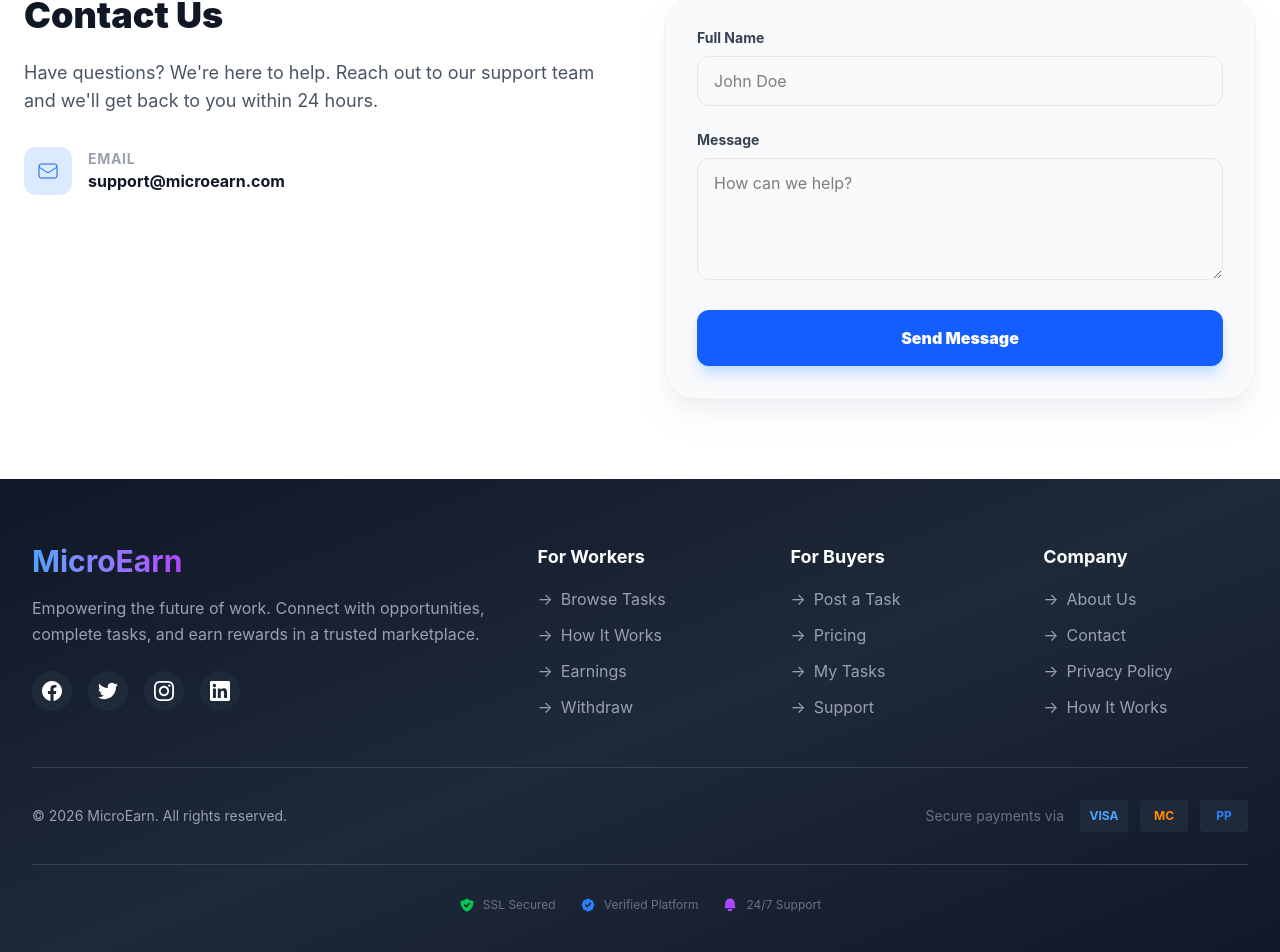
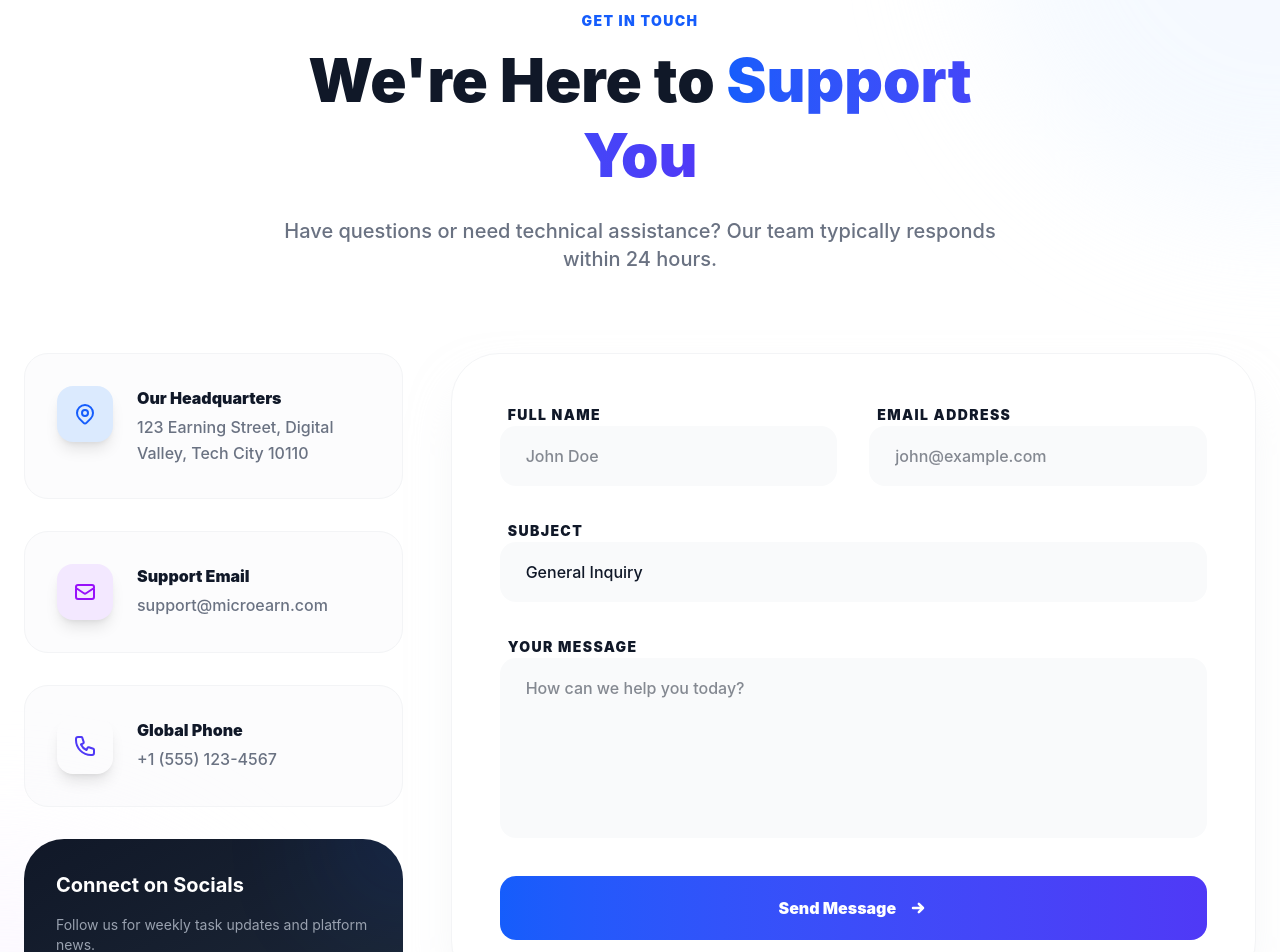
Before and after one commit to sabbirtanvir13/Micro-Earning-platform, a React (Vite) app in the folder client/: page /contact in a window 1280 px wide. Shown: the part 150-1102 px from the top of the page. Built offline with nearby package versions, Linux system fonts and the light colour scheme; no server answers.

Commit message:
Modernized Contact page with premium UI and interaction

```diff
--- a/client/src/pages/public/Contact.jsx
+++ b/client/src/pages/public/Contact.jsx
@@ -2,41 +2,147 @@ import Header from '../../components/common/Header';
 import Footer from '../../components/common/Footer';
 
 const Contact = () => {
+    const contactInfo = [
+        {
+            title: 'Our Headquarters',
+            detail: '123 Earning Street, Digital Valley, Tech City 10110',
+            icon: (
+                <svg className="w-6 h-6" fill="none" stroke="currentColor" viewBox="0 0 24 24">
+                    <path strokeLinecap="round" strokeLinejoin="round" strokeWidth={2} d="M17.657 16.657L13.414 20.9a1.998 1.998 0 01-2.827 0l-4.244-4.243a8 8 0 1111.314 0z" />
+                    <path strokeLinecap="round" strokeLinejoin="round" strokeWidth={2} d="M15 11a3 3 0 11-6 0 3 3 0 016 0z" />
+                </svg>
+            ),
+            color: 'blue'
+        },
+        {
+            title: 'Support Email',
+            detail: 'support@microearn.com',
+            icon: (
+                <svg className="w-6 h-6" fill="none" stroke="currentColor" viewBox="0 0 24 24">
+                    <path strokeLinecap="round" strokeLinejoin="round" strokeWidth={2} d="M3 8l7.89 5.26a2 2 0 002.22 0L21 8M5 19h14a2 2 0 002-2V7a2 2 0 00-2-2H5a2 2 0 00-2 2v10a2 2 0 002 2z" />
+                </svg>
+            ),
+            color: 'purple'
+        },
+        {
+            title: 'Global Phone',
+            detail: '+1 (555) 123-4567',
+            icon: (
+                <svg className="w-6 h-6" fill="none" stroke="currentColor" viewBox="0 0 24 24">
+                    <path strokeLinecap="round" strokeLinejoin="round" strokeWidth={2} d="M3 5a2 2 0 012-2h3.28a1 1 0 01.948.684l1.498 4.493a1 1 0 01-.502 1.21l-2.257 1.13a11.042 11.042 0 005.516 5.516l1.13-2.257a1 1 0 011.21-.502l4.493 1.498a1 1 0 01.684.949V19a2 2 0 01-2 2h-1C9.716 21 3 14.284 3 6V5z" />
+                </svg>
+            ),
+            color: 'indigo'
+        }
+    ];
+
     return (
         <div className="min-h-screen bg-white">
             <Header />
-            <main className="max-w-7xl mx-auto px-6 py-20">
-                <div className="grid grid-cols-1 md:grid-cols-2 gap-12">
-                    <div>
-                        <h1 className="text-4xl font-black text-gray-900 mb-6">Contact Us</h1>
-                        <p className="text-gray-600 mb-8 text-lg">Have questions? We're here to help. Reach out to our support team and we'll get back to you within 24 hours.</p>
-                        <div className="space-y-4">
-                            <div className="flex items-center space-x-4">
-                                <div className="w-12 h-12 bg-blue-100 rounded-xl flex items-center justify-center text-blue-600">
-                                    <svg className="w-6 h-6" fill="none" stroke="currentColor" viewBox="0 0 24 24"><path d="M3 8l7.89 5.26a2 2 0 002.22 0L21 8M5 19h14a2 2 0 002-2V7a2 2 0 00-2-2H5a2 2 0 00-2 2v10a2 2 0 002 2z" /></svg>
+
+            <main className="relative py-24 overflow-hidden">
+                {/* Background Gradients */}
+                <div className="absolute top-0 right-0 w-[600px] h-[600px] bg-blue-50 rounded-full blur-3xl -translate-y-1/2 translate-x-1/2 opacity-60"></div>
+                <div className="absolute bottom-0 left-0 w-[600px] h-[600px] bg-purple-50 rounded-full blur-3xl translate-y-1/2 -translate-x-1/2 opacity-60"></div>
+
+                <div className="max-w-7xl mx-auto px-6 relative z-10">
+                    <div className="text-center max-w-3xl mx-auto mb-20">
+                        <h2 className="text-sm font-black text-blue-600 uppercase tracking-widest mb-3">Get In Touch</h2>
+                        <h1 className="text-4xl md:text-6xl font-black text-gray-900 mb-6 leading-tight">
+                            We're Here to <span className="text-transparent bg-clip-text bg-gradient-to-r from-blue-600 to-indigo-600">Support You</span>
+                        </h1>
+                        <p className="text-xl text-gray-500 font-medium">
+                            Have questions or need technical assistance? Our team typically responds within 24 hours.
+                        </p>
+                    </div>
+
+                    <div className="grid grid-cols-1 lg:grid-cols-3 gap-12">
+                        {/* Contact Info Sidebar */}
+                        <div className="lg:col-span-1 space-y-8">
+                            {contactInfo.map((info, i) => (
+                                <div key={i} className="flex items-start space-x-6 p-8 bg-gray-50/50 rounded-3xl border border-gray-100 hover:border-blue-100 transition-all duration-300">
+                                    <div className={`w-14 h-14 rounded-2xl bg-${info.color}-100 flex items-center justify-center text-${info.color}-600 shrink-0 shadow-lg shadow-${info.color}-500/10`}>
+                                        {info.icon}
+                                    </div>
+                                    <div>
+                                        <h4 className="font-black text-gray-900 mb-1">{info.title}</h4>
+                                        <p className="text-gray-500 font-medium leading-relaxed">{info.detail}</p>
+                                    </div>
                                 </div>
-                                <div>
-                                    <p className="text-sm text-gray-400 font-bold uppercase tracking-wider">Email</p>
-                                    <p className="text-gray-900 font-bold">support@microearn.com</p>
+                            ))}
+
+                            {/* Social Connect Badge */}
+                            <div className="p-8 bg-gradient-to-br from-gray-900 to-gray-800 rounded-[2.5rem] text-white overflow-hidden relative group">
+                                <div className="relative z-10">
+                                    <h4 className="text-xl font-bold mb-4">Connect on Socials</h4>
+                                    <p className="text-gray-400 mb-6 text-sm">Follow us for weekly task updates and platform news.</p>
+                                    <div className="flex space-x-3">
+                                        {['FB', 'TW', 'IG', 'LN'].map((s, i) => (
+                                            <button key={i} className="w-10 h-10 rounded-xl bg-white/5 border border-white/10 flex items-center justify-center font-black text-xs hover:bg-white hover:text-gray-900 transition-all">
+                                                {s}
+                                            </button>
+                                        ))}
+                                    </div>
                                 </div>
+                                <div className="absolute top-0 right-0 w-32 h-32 bg-blue-600 rounded-full blur-3xl opacity-20 -translate-y-1/2 translate-x-1/2"></div>
+                            </div>
+                        </div>
+
+                        {/* Modern Contact Form */}
+                        <div className="lg:col-span-2">
+                            <div className="bg-white p-10 md:p-12 rounded-[3rem] border border-gray-100 shadow-2xl shadow-gray-200/50">
+                                <form className="space-y-8">
+                                    <div className="grid grid-cols-1 md:grid-cols-2 gap-8">
+                                        <div className="space-y-2">
+                                            <label className="text-sm font-black text-gray-900 uppercase tracking-widest ml-2">Full Name</label>
+                                            <input
+                                                type="text"
+                                                placeholder="John Doe"
+                                                className="w-full px-6 py-4 rounded-2xl bg-gray-50 border-transparent focus:bg-white focus:border-blue-500 focus:ring-4 focus:ring-blue-500/10 transition-all outline-none text-gray-900 font-medium border-2"
+                                            />
+                                        </div>
+                                        <div className="space-y-2">
+                                            <label className="text-sm font-black text-gray-900 uppercase tracking-widest ml-2">Email Address</label>
+                                            <input
+                                                type="email"
+                                                placeholder="john@example.com"
+                                                className="w-full px-6 py-4 rounded-2xl bg-gray-50 border-transparent focus:bg-white focus:border-blue-500 focus:ring-4 focus:ring-blue-500/10 transition-all outline-none text-gray-900 font-medium border-2"
+                                            />
+                                        </div>
+                                    </div>
+
+                                    <div className="space-y-2">
+                                        <label className="text-sm font-black text-gray-900 uppercase tracking-widest ml-2">Subject</label>
+                                        <select className="w-full px-6 py-4 rounded-2xl bg-gray-50 border-transparent focus:bg-white focus:border-blue-500 focus:ring-4 focus:ring-blue-500/10 transition-all outline-none text-gray-900 font-medium border-2 appearance-none">
+                                            <option>General Inquiry</option>
+                                            <option>Technical Support</option>
+                                            <option>Payment Issue</option>
+                                            <option>Partnership</option>
+                                        </select>
+                                    </div>
+
+                                    <div className="space-y-2">
+                                        <label className="text-sm font-black text-gray-900 uppercase tracking-widest ml-2">Your Message</label>
+                                        <textarea
+                                            rows="6"
+                                            placeholder="How can we help you today?"
+                                            className="w-full px-6 py-4 rounded-2xl bg-gray-50 border-transparent focus:bg-white focus:border-blue-500 focus:ring-4 focus:ring-blue-500/10 transition-all outline-none text-gray-900 font-medium border-2 resize-none"
+                                        ></textarea>
+                                    </div>
+
+                                    <button className="w-full bg-gradient-to-r from-blue-600 to-indigo-600 text-white font-black py-5 rounded-2xl hover:shadow-2xl hover:shadow-blue-500/20 hover:-translate-y-1 transition-all flex items-center justify-center space-x-3 group">
+                                        <span>Send Message</span>
+                                        <svg className="w-5 h-5 group-hover:translate-x-1 transition-transform" fill="none" stroke="currentColor" viewBox="0 0 24 24">
+                                            <path strokeLinecap="round" strokeLinejoin="round" strokeWidth={3} d="M13 7l5 5m0 0l-5 5m5-5H6" />
+                                        </svg>
+                                    </button>
+                                </form>
                             </div>
                         </div>
                     </div>
-                    <div className="bg-gray-50 p-8 rounded-[2rem] border border-gray-100 shadow-xl shadow-gray-200/50">
-                        <form className="space-y-6">
-                            <div>
-                                <label className="block text-sm font-bold text-gray-700 mb-2">Full Name</label>
-                                <input type="text" className="w-full px-4 py-3 rounded-xl border border-gray-200 focus:ring-2 focus:ring-blue-600 focus:outline-none" placeholder="John Doe" />
-                            </div>
-                            <div>
-                                <label className="block text-sm font-bold text-gray-700 mb-2">Message</label>
-                                <textarea rows="4" className="w-full px-4 py-3 rounded-xl border border-gray-200 focus:ring-2 focus:ring-blue-600 focus:outline-none" placeholder="How can we help?"></textarea>
-                            </div>
-                            <button className="w-full bg-blue-600 text-white font-black py-4 rounded-xl hover:bg-blue-700 transition-colors shadow-lg shadow-blue-200">Send Message</button>
-                        </form>
-                    </div>
                 </div>
             </main>
+
             <Footer />
         </div>
     );
```
